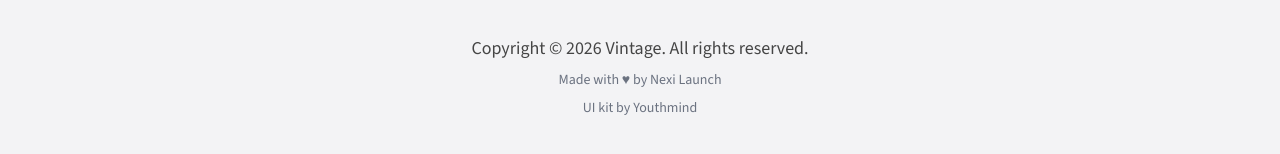
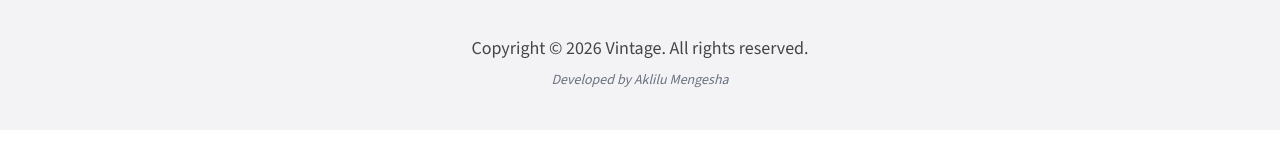
Before and after one commit to aklilumengesha/Vantage-landing-page, a Next.js app: page / in a window 1280 px wide. Shown: the part 7174-7328 px from the top of the page. After the commit the page ends 7304 px from the top, so only its background shows below. Built offline with nearby package versions, Linux system fonts and the light colour scheme.

Commit message:
UI: Update footer credits to Developed by Aklilu Mengesha

```diff
--- a/src/components/Footer.tsx
+++ b/src/components/Footer.tsx
@@ -61,8 +61,7 @@ const Footer: React.FC = () => {
             </div>
             <div className="mt-8 md:text-center text-foreground-accent px-6">
                 <p>Copyright &copy; {new Date().getFullYear()} {siteDetails.siteName}. All rights reserved.</p>
-                <p className="text-sm mt-2 text-gray-500">Made with &hearts; by <a href="https://nexilaunch.com" target="_blank">Nexi Launch</a></p>
-                <p className="text-sm mt-2 text-gray-500">UI kit by <a href="https://ui8.net/youthmind/products/fintech-finance-mobile-app-ui-kit" target="_blank">Youthmind</a></p>
+                <p className="text-sm mt-2 text-gray-500 italic">Developed by <a href="mailto:aklilumengesha57@gmail.com" className="hover:text-primary transition-colors">Aklilu Mengesha</a></p>
             </div>
         </footer>
     );
```
